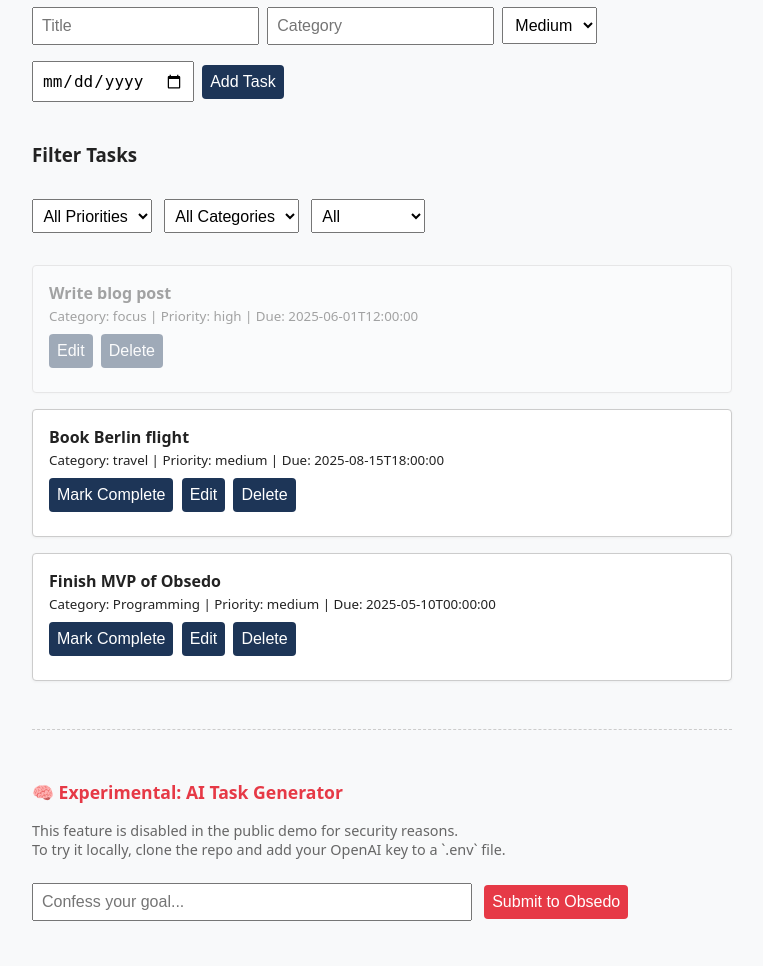
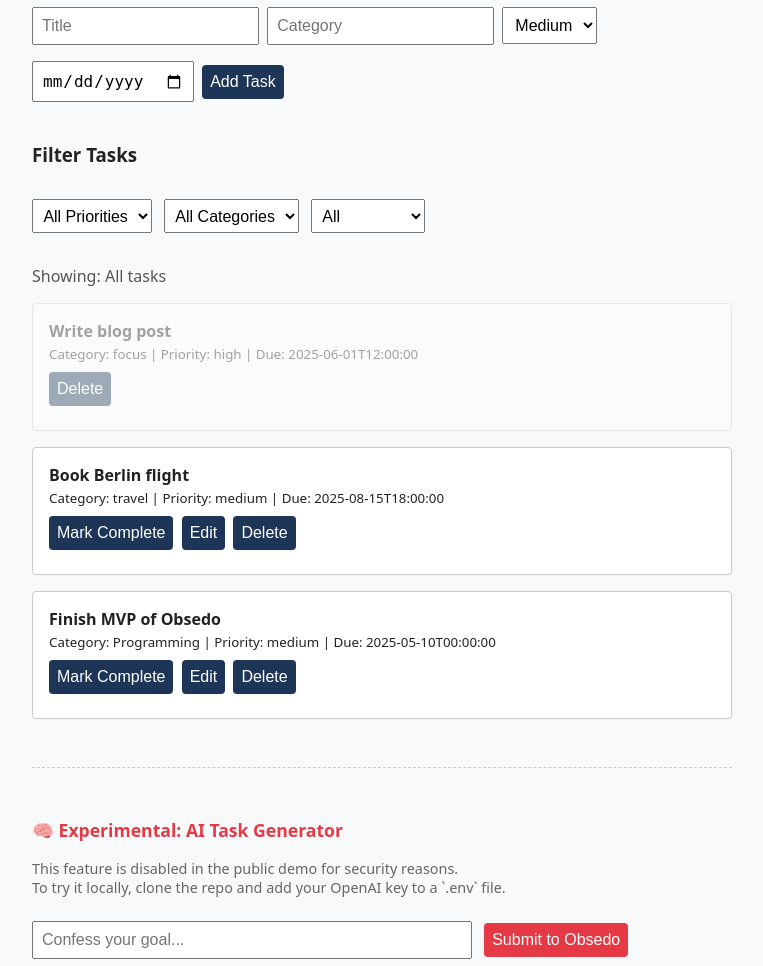
Before and after one commit to jvlyndark/obsedo, a Flask app: page / in a window 1280 px wide. Shown: the part 174-1140 px from the top of the page, without its empty margins (258-1021 px from the left). Before the commit the page ends 1095 px from the top, so only its background shows below. Run offline with Flask 3, Linux system fonts and the light colour scheme; data comes from the database, SQL or seed files in the repository.

Commit message:
Update UI and fix bug with tasks rendering incorrectly during filtering

```diff
--- a/app/templates/index.html
+++ b/app/templates/index.html
@@ -149,8 +149,8 @@
       async function loadTasks() {
         const res = await fetch("/tasks");
         allTasks = await res.json();
-        renderTaskList(allTasks);
         populateCategoryFilter(allTasks);
+        applyFilters();
       }
 
       function applyFilters() {
@@ -185,8 +185,11 @@
         list.innerHTML = "";
         tasks.forEach((task) => {
           const li = document.createElement("li");
+
+          li.style.opacity = task.is_completed ? 0.4 : 1;
+
           li.innerHTML = `
-            <strong class="task-title">${task.title}</strong><br>
+      <strong class="task-title" data-id="${task.id}">${task.title}</strong><br>
       <small>
         Category: <span class="task-category">${task.category}</span> |
         Priority: <span class="task-priority">${task.priority}</span> |
@@ -195,12 +198,12 @@
       ${
         task.is_completed
           ? ""
-                : `<button data-id="${task.id}" class="complete-btn">Mark Complete</button>`
+          : `<button data-id="${task.id}" class="complete-btn">Mark Complete</button>
+             <button data-id="${task.id}" class="edit-btn">Edit</button>`
       }
-            <button data-id="${task.id}" class="edit-btn">Edit</button>
       <button data-id="${task.id}" class="delete-btn">Delete</button>
     `;
-          if (task.is_completed) li.style.opacity = 0.4;
+
           list.appendChild(li);
         });
       }
@@ -318,7 +321,7 @@
               </select>
               Due: <input type="date" id="edit-due" value="${due}" />
             </small><br>
-            <button data-id="${taskId}" class="save-edit-btn">💾 Save</button>
+            <button data-id="${taskId}" class="save-edit-btn">Save</button>
             <button class="cancel-edit-btn">Cancel</button>
           `;
         }
```
Lines whose indentation alone changed are shown as unchanged.
